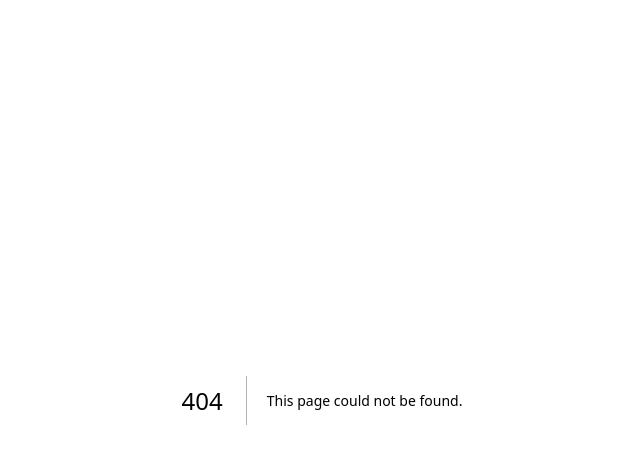
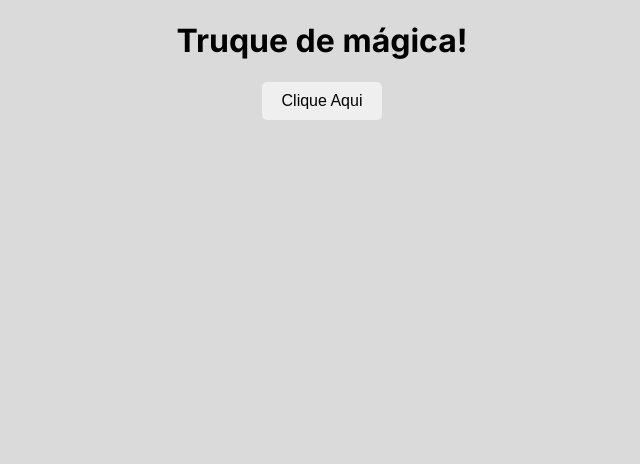
Before and after one commit to DRAVINCK/Proj-webresponsivo, a Next.js app: page /components/jogo2 in a window 1280 px wide. Before the commit this address had no page. Shown: the top 464 px of the page, without its empty margins (318-958 px from the left). Built offline with nearby package versions, Linux system fonts and the light colour scheme.

Commit message:
jogo do botao magico finalizado

```diff
--- a/src/app/components/jogo1/bolinha.tsx
+++ b/src/app/components/jogo1/bolinha.tsx
@@ -1,3 +1,5 @@
+'use client'
+
 import React, { useState, useEffect } from 'react';
 import styles from './bolinha.module.css';
 
--- a/src/app/components/jogo1/page.tsx
+++ b/src/app/components/jogo1/page.tsx
@@ -1,4 +1,3 @@
-"use client"
 
 import styles from './bolinha.module.css';
 import Bolinha from './bolinha';
--- /dev/null
+++ b/src/app/components/jogo2/botao.module.css
@@ -0,0 +1,12 @@
+/* botao.module.css */
+.container {
+    text-align: center;
+  }
+
+  .button {
+    padding: 10px 20px;
+    font-size: 16px;
+    border: none;
+    border-radius: 5px;
+    cursor: pointer;
+  }
--- /dev/null
+++ b/src/app/components/jogo2/botao.tsx
@@ -0,0 +1,33 @@
+'use client'
+import React, { useState } from 'react';
+import styles from './botao.module.css';
+
+const BotaoDesaparecer: React.FC = () => {
+  const [isVisible, setIsVisible] = useState(true);
+  const [countdown, setCountdown] = useState(5);
+
+  const handleClick = () => {
+    setIsVisible(false);
+    let counter = 5;
+    const intervalId = setInterval(() => {
+      counter--;
+      setCountdown(counter);
+      if (counter === 0) {
+        clearInterval(intervalId);
+        setIsVisible(true);
+      }
+    }, 1000);
+  };
+
+  return (
+    <div>
+      {isVisible ? (
+        <button className={styles.button} onClick={handleClick}>Clique Aqui</button>
+      ) : (
+        <p>Botão escondido. Voltará em {countdown} segundos.</p>
+      )}
+    </div>
+  );
+};
+
+export default BotaoDesaparecer;
--- /dev/null
+++ b/src/app/components/jogo2/page.tsx
@@ -0,0 +1,12 @@
+import BotaoDesaparecer from "./botao";
+import styles from './botao.module.css';
+
+export default function Home() {
+  return (
+    <main className={styles.container}>
+      <h1>Truque de mágica!</h1>
+      <BotaoDesaparecer/>
+    </main>
+  );
+
+}
--- a/src/app/page.tsx
+++ b/src/app/page.tsx
@@ -26,7 +26,7 @@ export default function Home() {
         </a>
 
         <a
-          href=""
+          href="./components/jogo2"
           className={styles.card}
           target="_blank"
         >
```
Also changed, not shown: src/app/components/jogo1/store.js (deleted, +0 -11 lines).
